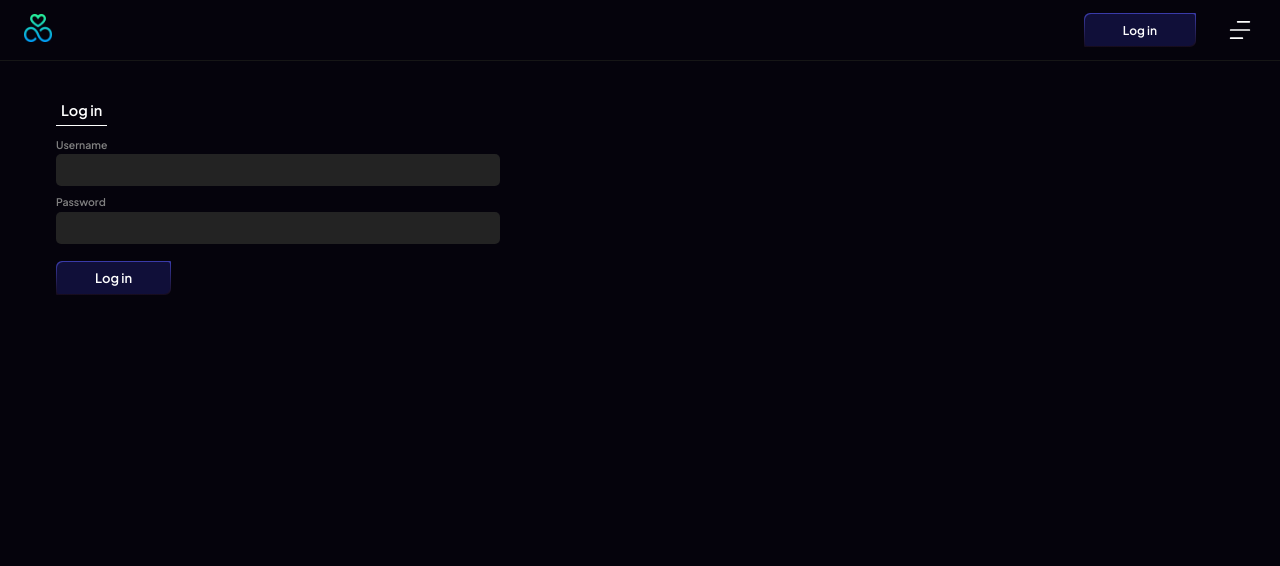
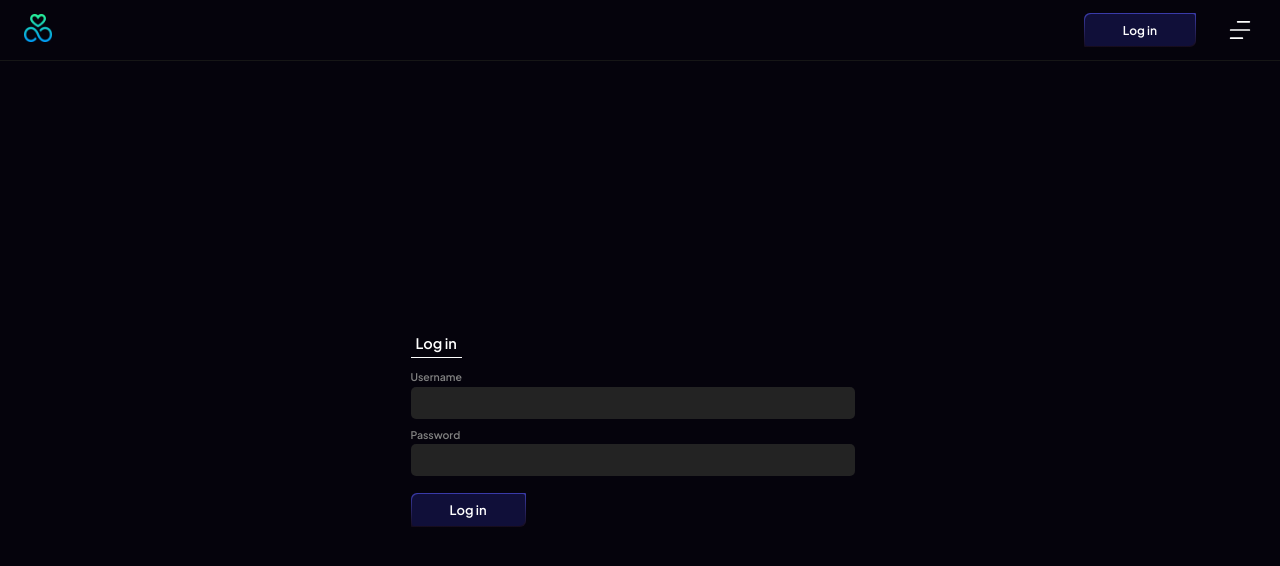
Before and after one commit to smi-1/crypto-portfolio, a React (Vite) app in the folder client/: page / in a window 1280 px wide. Both pictures are taken after a click on the button "Log in". Shown: the top 566 px of the page. Built offline with nearby package versions, Linux system fonts and the light colour scheme; no server answers; a web font is replaced by a local one.

Commit message:
add login page wrap

```diff
--- a/client/src/App.css
+++ b/client/src/App.css
@@ -1419,6 +1419,7 @@ main {
   flex-direction: column;
   gap: 9px;
   max-width:444px;
+  width: min(444px, 100%);
 }
 
 .form_style label {
@@ -1492,3 +1493,8 @@ button {
   bottom: 1rem;
   z-index: 500;
 }
+.login-wrap {
+  grid-column: 1 / -1;
+  display: grid;
+  place-items: center;
+}
--- a/client/src/components/FormLogin.tsx
+++ b/client/src/components/FormLogin.tsx
@@ -34,8 +34,8 @@ export function FormLogin() {
     }
 
     return (
+        <div className="login-wrap">
         <form className="form_login form_style">
-
             <div className="form_extra">Log in</div>
             <label htmlFor="">
                 <p className="form_title">Username</p>
@@ -53,7 +53,7 @@ export function FormLogin() {
             </label>
             {error && <p style={{ color: "red" }}>{error}</p>}
             <div className="btn-login-wrap"><button className="btn-login" type="button" onClick={handleLogin}>Log in</button></div>
-
         </form>
+        </div>
     )
 }
```
